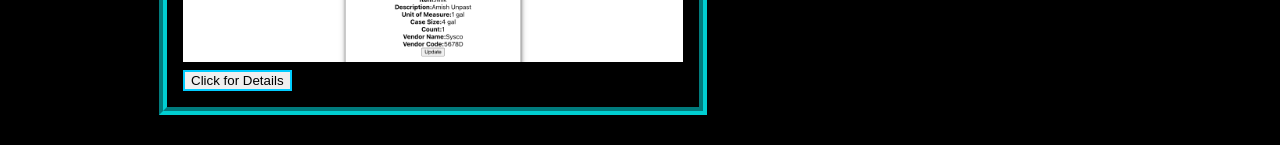
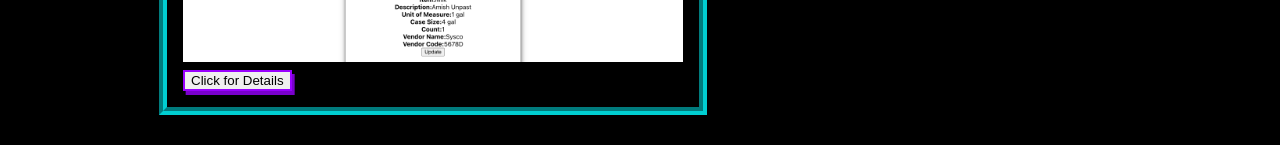
Before and after one commit to Job85/simplistic-portfolio, a Next.js app: page /projects in a window 1280 px wide. In both pictures the pointer is over the button 237 px from the left and 622 px from the top of the page. Shown: the part 542-687 px from the top of the page. Built offline with nearby package versions, Linux system fonts and the light colour scheme.

Commit message:
added style prop to custom_button and styled with cursor pointer, border-color #9900ff, box-shadow 0.2em 0.3em rgba(153, 0, 255, 0.8)

```diff
--- a/src/app/components/ProjectCards/ProjectCards.jsx
+++ b/src/app/components/ProjectCards/ProjectCards.jsx
@@ -89,6 +89,7 @@ const ProjectCards = () => {
                         />
                         <Button
                             name="Click for Details"
+                            style={styles.custom_button}
                             onClick={() => toggleExpansion(index)}
                         />
                     </div>
--- a/src/app/components/ProjectCards/ProjectCards.module.css
+++ b/src/app/components/ProjectCards/ProjectCards.module.css
@@ -30,3 +30,9 @@
 .list_item {
     margin: 0.5em 0;
 }
+
+.custom_button:hover {
+    cursor: pointer;
+    border-color: #9900FF;
+    box-shadow: 0.2em 0.3em rgba(153, 0, 255, 0.8);
+}
```
